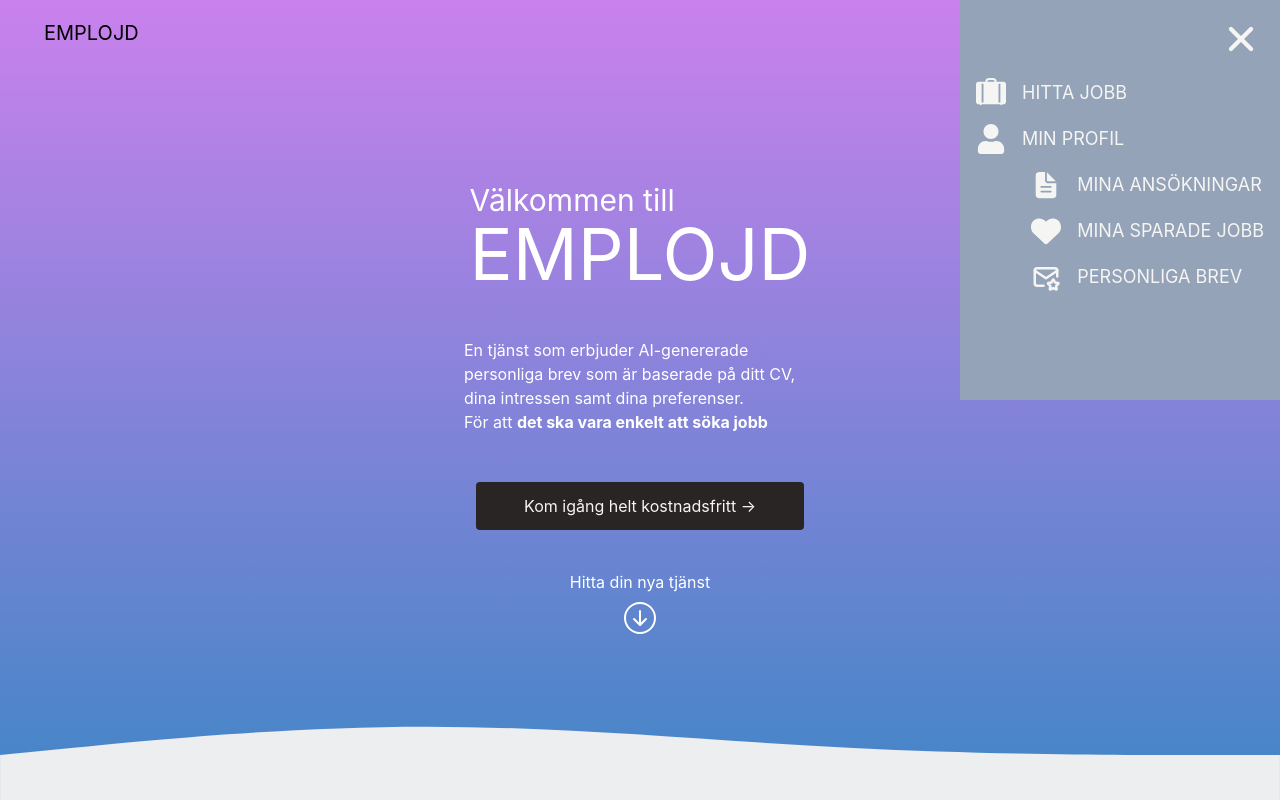
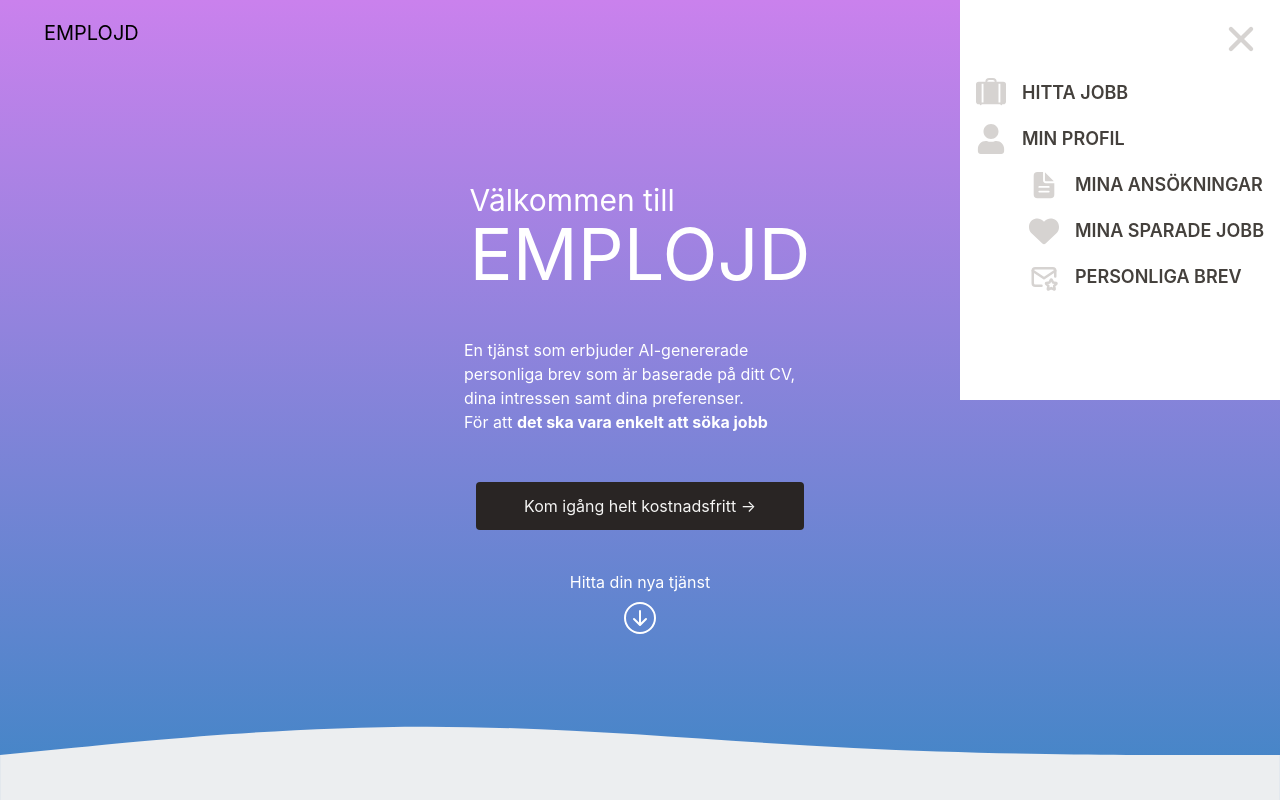
Before and after one commit to Adrozs/Emplojd, a React (Vite) app: page / in a window 1280 px wide. Both pictures are taken after a click on the icon 1233 px from the left and 32 px from the top of the page. Shown: the top 800 px of the page. Built offline with nearby package versions, Linux system fonts and the light colour scheme; a web font is replaced by a local one.

Commit message:
Header test logo

```diff
--- a/src/components/Header.jsx
+++ b/src/components/Header.jsx
@@ -14,7 +14,7 @@ const Header = () => {
         <div className="   p-2 px-5">
           <h1 className="text-xl font-Glockenspiel">EMPLOJD</h1>
         </div>
-        <div className="flex items-center ">
+        <div className="flex items-center cursor-pointer">
           <RxHamburgerMenu size={46} onClick={handleMenu} />
           {menu && <Modal onClose={setMenu} menu={menu} />}
         </div>
--- a/src/components/Modal.jsx
+++ b/src/components/Modal.jsx
@@ -42,30 +42,43 @@ function Modal({ onClose, menu }) {
     <>
       {menu && (
         <nav className="fixed z-10 inset-0 overflow-y-auto bg-opacity-75 flex justify-end items-start">
-          <div className="bg-slate-400 max-w-lg w-[20rem] h-[25rem] z-1 modal-content ">
-            <div className="p-4 flex flex-col text-stone-100 h-[100%]">
+          <div className="bg-white max-w-lg w-[20rem] h-[25rem] z-1 modal-content ">
+            <div className="p-4 flex flex-col text-stone-300 h-[100%]">
               <button onClick={() => onClose(!menu)} className="self-end">
                 <IoClose size={46} />
               </button>
               <div className="flex-[75%]">
                 <NavItem>
-                  <BsFillSuitcaseLgFill size={30} /> HITTA JOBB
+                  <BsFillSuitcaseLgFill size={30} />{" "}
+                  <span className="text-stone-700 font-semibold">
+                    HITTA JOBB
+                  </span>
                 </NavItem>
                 <NavItem>
-                  <FaUser size={30} /> MIN PROFIL
+                  <FaUser size={30} />
+                  <span className="text-stone-700 font-semibold">
+                    MIN PROFIL
+                  </span>
                 </NavItem>
                 <div className="flex flex-col items-end">
                   <div className="flex flex-col">
                     <NavItem className="self-end">
                       <IoDocumentText size={30} />
-                      MINA ANSÖKNINGAR
+                      <span className="text-stone-700 font-semibold">
+                        MINA ANSÖKNINGAR
+                      </span>
                     </NavItem>
                     <NavItem>
                       <FaHeart size={30} />
-                      MINA SPARADE JOBB
+                      <span className="text-stone-700 font-semibold">
+                        MINA SPARADE JOBB
+                      </span>
                     </NavItem>
                     <NavItem>
-                      <TbMailStar size={30} /> PERSONLIGA BREV
+                      <TbMailStar size={30} />
+                      <span className="text-stone-700 font-semibold">
+                        PERSONLIGA BREV
+                      </span>
                     </NavItem>
                   </div>
                 </div>
@@ -78,7 +91,10 @@ function Modal({ onClose, menu }) {
                   >
                     {" "}
                     <TbLogin2 size={30} />
-                    Log out
+                    <span className="text-stone-700 font-semibold">
+                      {" "}
+                      Log out
+                    </span>
                   </button>
                 )}
               </div>
```
